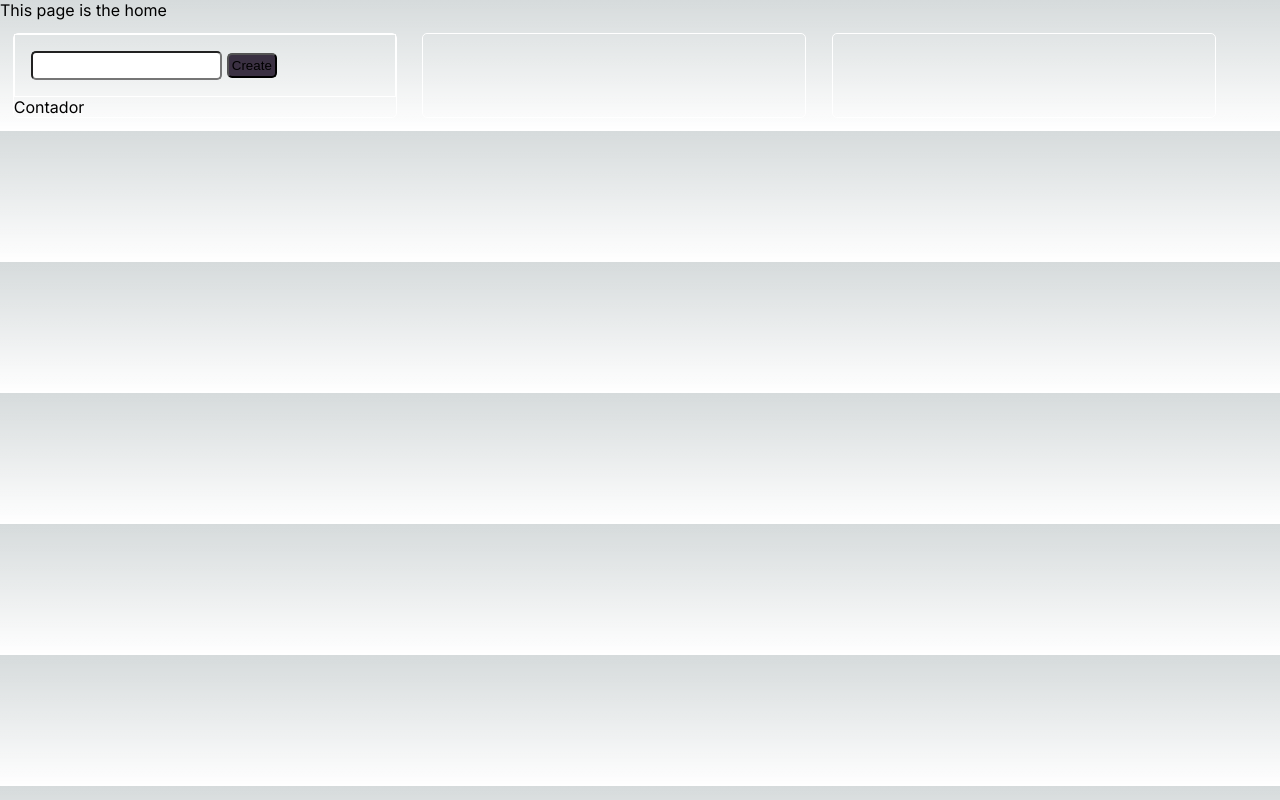
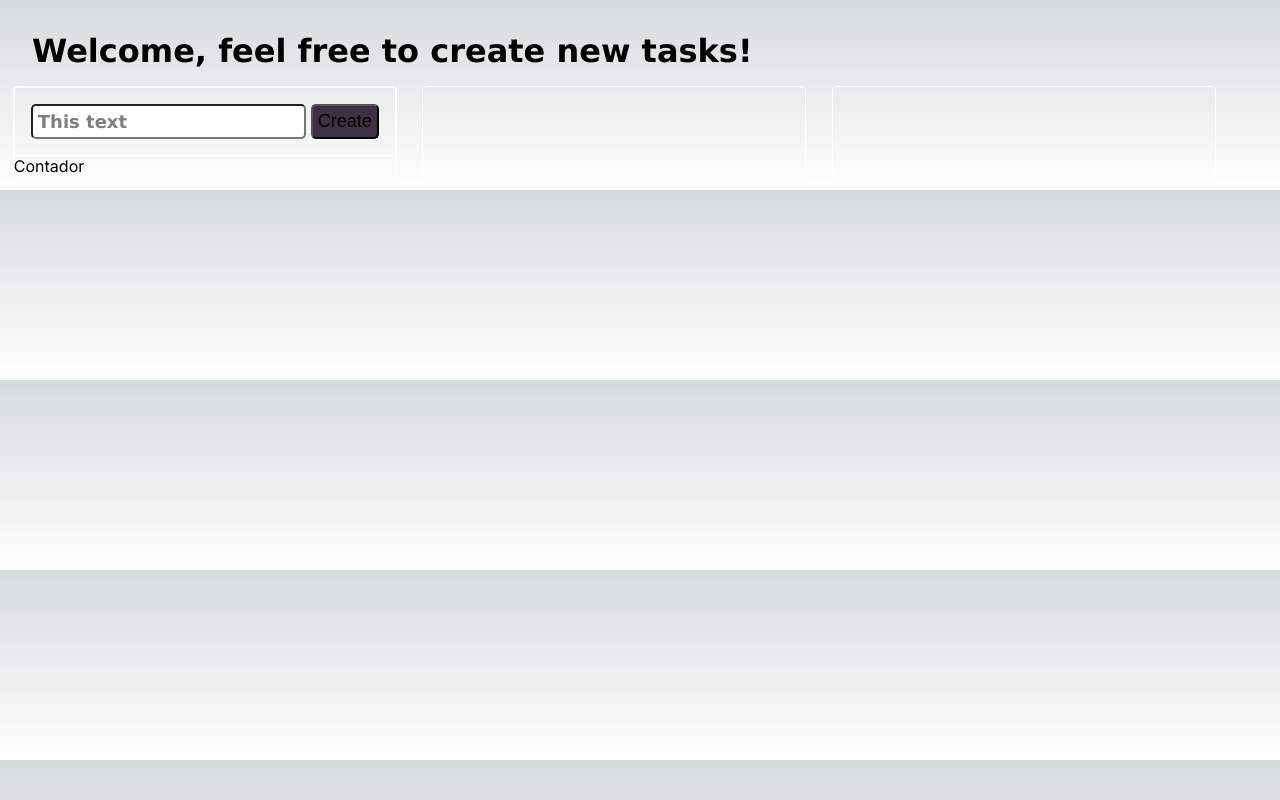
Before and after one commit to veraAlan/PWA-RIA-React, a Next.js app in the folder tp1-react/: page / in a window 1280 px wide. Built offline with nearby package versions, Linux system fonts and the light colour scheme.

Commit message:
Title and style
Added Title component and styling of some of the components to fit better on the screen.

```diff
--- a/tp1-react/src/app/components/Button/Button.module.css
+++ b/tp1-react/src/app/components/Button/Button.module.css
@@ -1,7 +1,8 @@
 .button {
+   font-size: large;
    border-radius: 5px;
    background-color: #0f0017cb;
-   /* Change for better proportions, maybe im */
-   padding: 3px;
+   padding: 5px;
    margin-left: 5px;
+   width: fit-content;
 }
--- a/tp1-react/src/app/components/Input/Input.jsx
+++ b/tp1-react/src/app/components/Input/Input.jsx
@@ -1,7 +1,7 @@
 import style from "./Input.module.css";
 
-const Input = ({ value, onChangeHandler }) => {
-   return <input type="text" className={style.input} value={value} onChange={onChangeHandler} />;
+const Input = ({ value, placeholder, onChangeHandler }) => {
+   return <input type="text" placeholder={placeholder} className={style.input} value={value} onChange={onChangeHandler} />;
 };
 
 export default Input;
--- a/tp1-react/src/app/components/Input/Input.module.css
+++ b/tp1-react/src/app/components/Input/Input.module.css
@@ -1,4 +1,16 @@
+.input,
+.input::placeholder {
+   font-family: Verdana, Geneva, Tahoma, sans-serif;
+   font-size: large;
+   font-weight: bold;
+}
+
 .input {
    border-radius: 5px;
    padding: 5px;
+   width: 100%;
 }
+
+.input::placeholder {
+   color: rgb(126, 126, 126);
+}
--- /dev/null
+++ b/tp1-react/src/app/components/Title/Title.jsx
@@ -0,0 +1,11 @@
+import style from "./Title.module.css";
+
+const Title = ({ text }) => {
+   return (
+      <h1 className={style.title}>
+         {text}
+      </h1>
+   );
+};
+
+export default Title;
--- /dev/null
+++ b/tp1-react/src/app/components/Title/Title.module.css
@@ -0,0 +1,4 @@
+.title {
+   font-family: Verdana, Geneva, Tahoma, sans-serif;
+   padding: 1em 1em 0.1em 1em;
+}
--- a/tp1-react/src/app/components/TodoList/TodoList.jsx
+++ b/tp1-react/src/app/components/TodoList/TodoList.jsx
@@ -45,7 +45,7 @@ const TodoForm = () => {
         <>
             <div className={style.containerItem}>
                 <div className={style.createTask}>
-                    <Input className={style.text} value={inputValue} onChangeHandler={onChangeHandler} />
+                    <Input className={style.text} placeholder="This text" value={inputValue} onChangeHandler={onChangeHandler} />
 
                     <Button className={style.text} text="Create" onClickFn={createTask} />
                 </div>
--- a/tp1-react/src/app/pages/Home/Home.js
+++ b/tp1-react/src/app/pages/Home/Home.js
@@ -1,4 +1,5 @@
 import TodoList from "../../components/TodoList/TodoList.jsx";
+import Title from "../../components/Title/Title.jsx";
 
 // Check utility
 import style from "./Home.module.css";
@@ -6,9 +7,7 @@ import style from "./Home.module.css";
 const Home = () => {
    return (
       <main>
-         <div>
-            This page is the home
-         </div>
+         <Title text="Welcome, feel free to create new tasks!" />
          <div className={style.container}>
             <TodoList />
          </div>
--- a/tp1-react/src/app/pages/Home/Home.module.css
+++ b/tp1-react/src/app/pages/Home/Home.module.css
@@ -1,11 +1,12 @@
 .createTask {
    border: 1px solid white;
    padding: 1em;
-   width: 100%;
+   display: flex;
+   flex-wrap: nowrap;
 }
 
 .text {
-   font-family: 'Trebuchet MS', 'Lucida Sans Unicode', 'Lucida Grande', 'Lucida Sans', Arial, sans-serif;
+   font-family: Verdana, Geneva, Tahoma, sans-serif;
 }
 
 .list {
```
